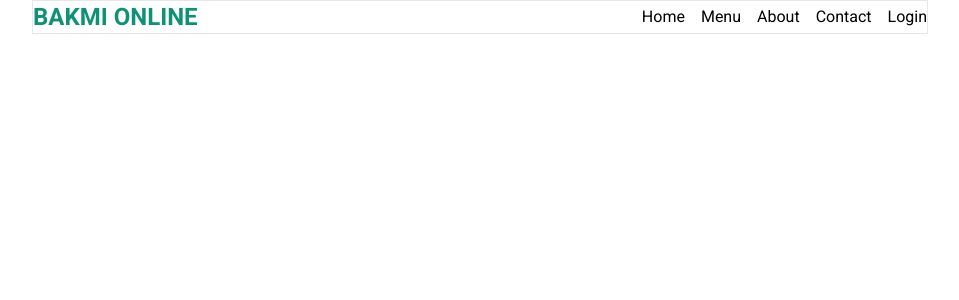
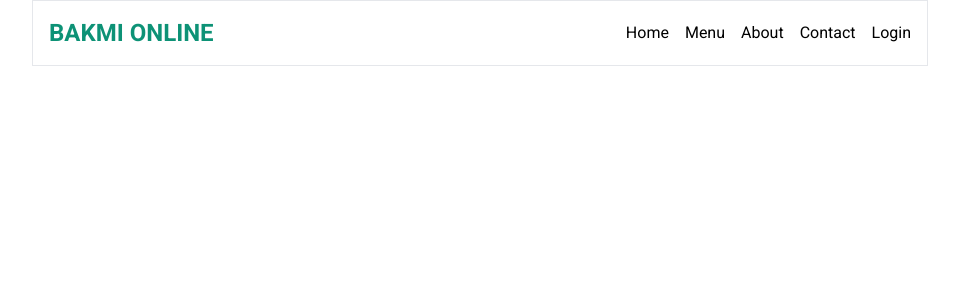
Before and after one commit to AisyahAuliaAngelinee/BakmiOnline, a Next.js app in the folder bakmiapp/: page / in a window 1280 px wide. Shown: the top 300 px of the page, without its empty margins (160-1119 px from the left). Built offline with nearby package versions, Linux system fonts and the light colour scheme.

Commit message:
initial commit

```diff
--- a/bakmiapp/src/app/layout.js
+++ b/bakmiapp/src/app/layout.js
@@ -12,7 +12,7 @@ export default function RootLayout({ children }) {
 	return (
 		<html lang="en">
 			<body className={roboto.className}>
-				<main className="max-w-4xl mx-auto border">{children}</main>
+				<main className="max-w-4xl mx-auto border p-4">{children}</main>
 			</body>
 		</html>
 	);
```
